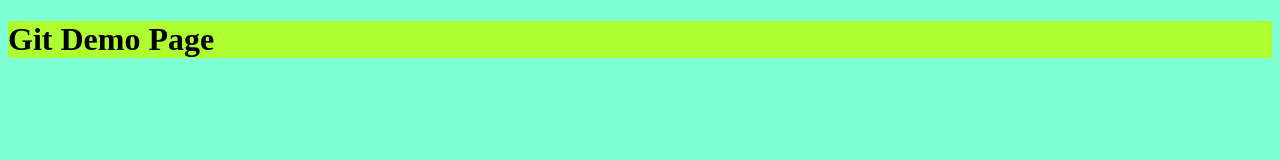
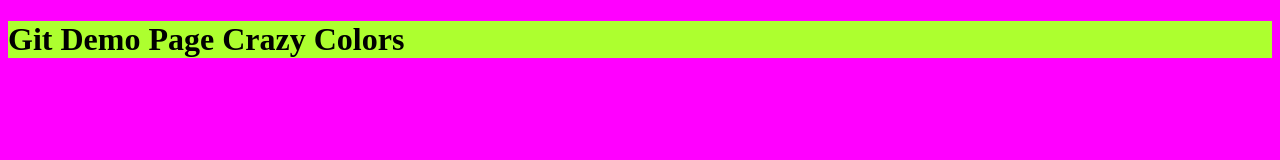
Before and after one commit to anikdas3103/basics_GIT_GITHUB, a plain HTML site: page index.html in a window 1280 px wide. Drawn offline with Linux system fonts and the light colour scheme.

Commit message:
added crazy colors

```diff
--- a/index.html
+++ b/index.html
@@ -8,7 +8,7 @@
 	<link rel="stylesheet" href="styles.css">
 </head>
 <body>
-	<h1>Git Demo Page </h1>
+	<h1>Git Demo Page Crazy Colors </h1>
 	<script src="app.js"></script>
 <body>
 </html>
--- a/styles.css
+++ b/styles.css
@@ -1,5 +1,5 @@
 body{
-    background-color: aquamarine;
+    background-color: fuchsia;
 }
 
 h1{
```
